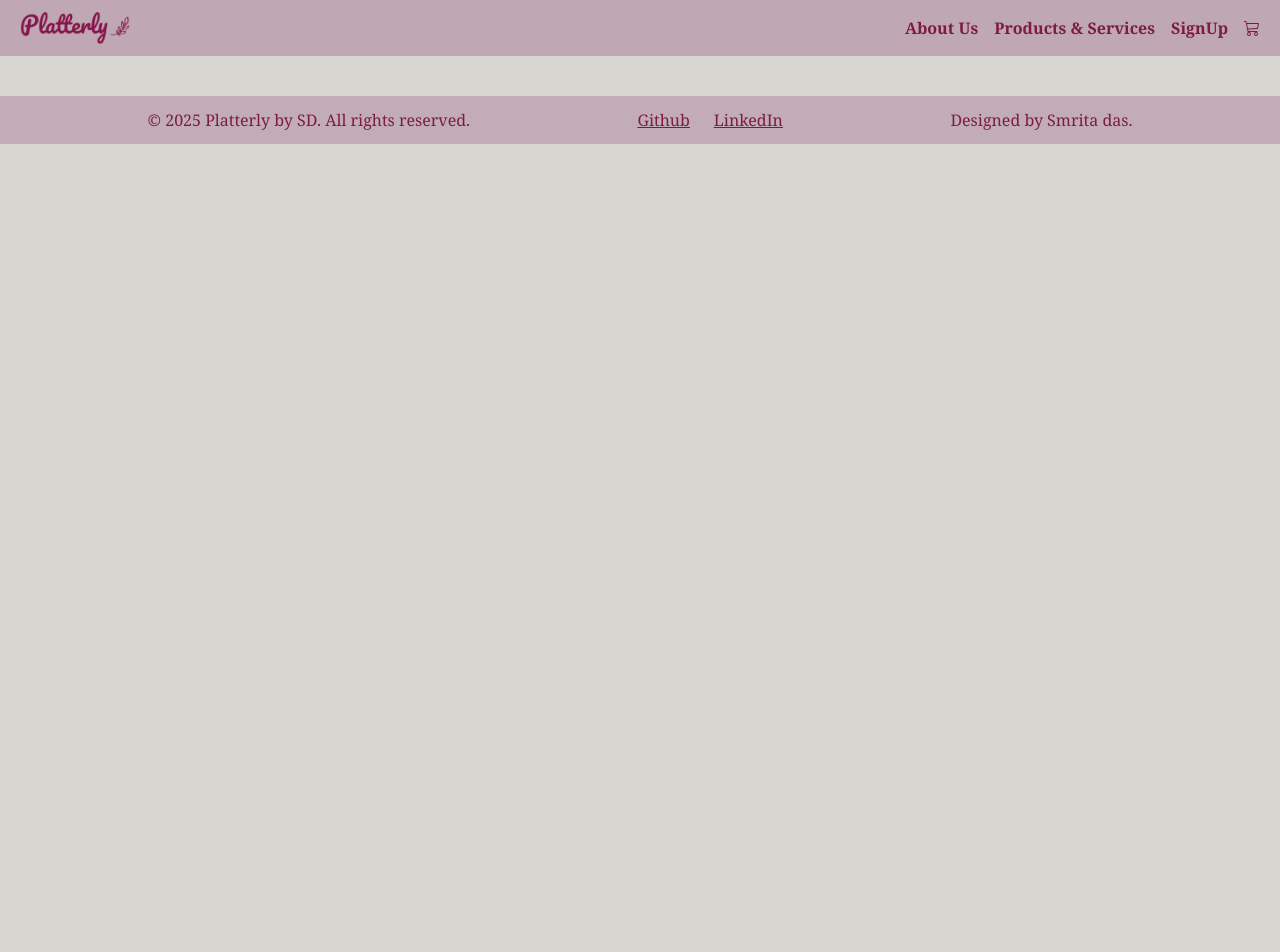
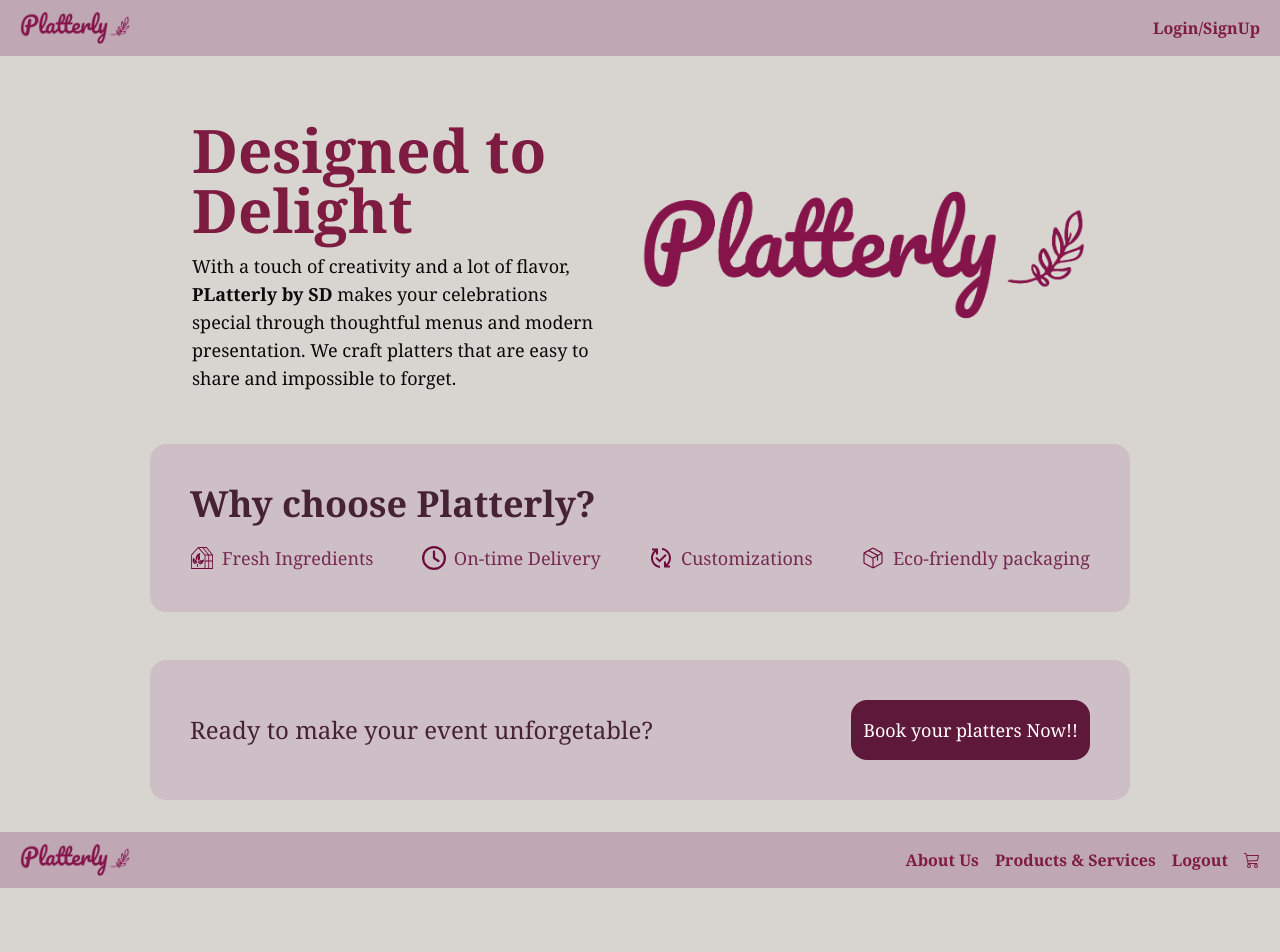
Before and after one commit to Smrita-Das/Platterly--Food-catering-app, a React (Vite) app: page /home in a window 1280 px wide. Shown: the top 952 px of the page. Before the commit the page ends 800 px from the top, so only its background shows below. Built offline with nearby package versions, Linux system fonts and the light colour scheme.

Commit message:
Installed Auth0 for authentication

```diff
--- a/package.json
+++ b/package.json
@@ -10,6 +10,7 @@
     "preview": "vite preview"
   },
   "dependencies": {
+    "@auth0/auth0-react": "^2.5.0",
     "@radix-ui/react-scroll-area": "^1.2.10",
     "@radix-ui/react-slot": "^1.2.3",
     "@tailwindcss/vite": "^4.1.13",
--- a/src/App.jsx
+++ b/src/App.jsx
@@ -1,30 +1,42 @@
 import React from 'react'
 import {Routes,Route,Link} from 'react-router-dom'
-import Navbar from './components/Navbar'
 import Products from './pages/Products'
 import Home from './pages/Home'
 import About from './pages/About'
+import Footer from './components/Footer'
 import Contact from './pages/Contact'
-import Footer from './components/Footer'
 import Menus from './pages/Menus'
 import Intro from './pages/Intro'
+import platerllyLOGO from './assets/platterly_Logo.png'
+import { GiGreenhouse } from 'react-icons/gi';
+import { FaRegClock } from 'react-icons/fa6';
+import { MdOutlinePublishedWithChanges } from 'react-icons/md';
+import { PiPackageLight } from 'react-icons/pi';
+import {useAuth0} from '@auth0/auth0-react'
 
 
 function App() {
+    const {user , isAuthenticated} =useAuth0();
+
   return (
     <>
 
+    {
+      isAuthenticated ? <Home/> : <Intro/>
+    }
 
-    <Navbar/>
+
+
     <Routes>
-      <Route path='/' element={<Home/>}/>
+      <Route path='/home' element={<Home/>}/>
       <Route path='/about' element={<About/>}/>
       <Route path='/contact' element={<Contact/>}/>
       <Route path='/products' element={<Products/>}/>
       <Route path='/menus' element={<Menus/>} />
       <Route path='/intro' element={<Intro/>}></Route>
     </Routes>
-    <Footer/>
+
+  <Footer/>
     </>
   )
 }
--- a/src/components/Navbar.jsx
+++ b/src/components/Navbar.jsx
@@ -2,8 +2,10 @@ import React from 'react'
 import {Link} from 'react-router-dom'
 import platerllyLOGO from '../assets/platterly_Logo.png'
 import { BsCart3 } from 'react-icons/bs';
+import {useAuth0} from '@auth0/auth0-react'
 
 function Navbar() {
+  const {user, logout} =useAuth0();
   return (
     <>
     <div className="sticky top-0 w-full bg-[#bfa7b3] text-[#000]">
@@ -15,7 +17,7 @@ function Navbar() {
         <div className='flex gap-4 items-center font-semibold text-[#7e1b41]'>
           <Link to='/about'>About Us</Link>
           <Link to='/products'>Products & Services</Link>
-          <Link>SignUp</Link>
+          <button className='cursor-pointer' onClick={e => logout()}>Logout</button>
           <div><BsCart3/></div>
         </div>
 
--- a/src/main.jsx
+++ b/src/main.jsx
@@ -1,16 +1,24 @@
-import { StrictMode } from 'react'
-import { createRoot } from 'react-dom/client'
-import './index.css'
-import App from './App.jsx'
-import { BrowserRouter } from 'react-router-dom'
-import ReactDOM from 'react-dom/client'
+import { StrictMode } from 'react';
+import { createRoot } from 'react-dom/client';
+import './index.css';
+import App from './App.jsx';
+import { BrowserRouter } from 'react-router-dom';
+import ReactDOM from 'react-dom/client';
+import { Auth0Provider } from '@auth0/auth0-react';
 
 
 
 ReactDOM.createRoot(document.getElementById('root')).render(
   <BrowserRouter>
     <StrictMode>
-       <App />
+      <Auth0Provider domain="dev-kwqiqy4yy7f3mcw3.us.auth0.com"
+    clientId="6n0qKjc3ZEe4s35LtuyUM2x86881ouzD"
+    authorizationParams={{
+      redirect_uri: window.location.origin
+    }}>
+           <App />
+      </Auth0Provider>
+
     </StrictMode>
   </BrowserRouter>
 );
--- a/src/pages/About.jsx
+++ b/src/pages/About.jsx
@@ -3,6 +3,7 @@ import Reviews from '../components/Reviews';
 import vid from '../assets/catering_vid.mp4'
 import TeamDetails from '../components/TeamDetails';
 import { ReactTyped } from "react-typed";
+import Navbar from '../components/Navbar';
 
 
 
@@ -108,6 +109,7 @@ const teamDetails = [
 function About() {
   return (
     <>
+    <Navbar/>
     <div id='top-sec' className="">
       <div className="relative w-full h-[400px] flex justify-end  bg-[#4a2035db] ">
         <video src={vid} className="h-full object-cover" playsInline loop autoPlay muted></video>
@@ -223,6 +225,7 @@ function About() {
           reviews.map(review=> <Reviews desc={review.review} date={review.date} img={review.img} name={review.name} prof={review.designation} />)
         }
       </div>
+
     </>
   )
 }
--- a/src/pages/Contact.jsx
+++ b/src/pages/Contact.jsx
@@ -5,6 +5,7 @@ import { AiOutlineMail } from 'react-icons/ai';
 import { FaInstagram } from 'react-icons/fa';
 import { FaWhatsapp } from 'react-icons/fa';
 import { FaFacebook } from 'react-icons/fa';
+import Navbar from '../components/Navbar';
 
 function Contact() {
 
@@ -27,6 +28,7 @@ function handleSubmit(e){
 
   return (
     <>
+    <Navbar/>
      <div className="mt-4 text-center">
       <h1 className=" text-5xl font-semibold text-[#4d192d]">Get in touch with <span className=''>Platterly</span></h1>
       <div className="text-lg py-2 text-[#4d192d]">We're here to help you with any inquiries and requests!</div>
--- a/src/pages/Home.jsx
+++ b/src/pages/Home.jsx
@@ -15,6 +15,7 @@ import { FaRegClock } from 'react-icons/fa6';
 import { MdOutlinePublishedWithChanges } from 'react-icons/md';
 import { PiPackageLight } from 'react-icons/pi';
 import { ReactTyped } from "react-typed";
+import Navbar from '../components/Navbar';
 
 
 function Home() {
@@ -29,6 +30,7 @@ const images = [
 
   return (
     <>
+    <Navbar/>
 <div className="mt-8  max-w-[960px] mx-auto bg-[] ">
 <div className="flex items-center p-8 gap-10">
   <div id='content' className="">
@@ -124,6 +126,7 @@ const images = [
 
     </div>
   </div>
+
     </>
   )
 }
--- a/src/pages/Intro.jsx
+++ b/src/pages/Intro.jsx
@@ -5,9 +5,12 @@ import { GiGreenhouse } from 'react-icons/gi';
 import { FaRegClock } from 'react-icons/fa6';
 import { MdOutlinePublishedWithChanges } from 'react-icons/md';
 import { PiPackageLight } from 'react-icons/pi';
+import {useAuth0} from '@auth0/auth0-react'
 
 
 function Intro() {
+  const {user , loginWithRedirect} =useAuth0();
+
   return (
     <>
     <div className="sticky top-0 w-full bg-[#bfa7b3] text-[#000]">
@@ -17,7 +20,7 @@ function Intro() {
               <Link to='/'><img src={platerllyLOGO} alt="" className="h-8 w-full object-contain" /></Link>
             </div>
             <div className='font-semibold text-[#7e1b41]'>
-
+                <button onClick={e => loginWithRedirect()} className='cursor-pointer'>Login/SignUp</button>
             </div>
          </div>
         </div>
@@ -64,6 +67,7 @@ function Intro() {
                   <h2 className="text-2xl text-[#452234]">Ready to make your event unforgetable?</h2>
                  <button className='bg-[#5e183a] text-white text-lg cursor-pointer px-3 py-4 rounded-2xl '>Book your platters Now!!</button>
            </div>
+
     </>
   )
 }
--- a/src/pages/Menus.jsx
+++ b/src/pages/Menus.jsx
@@ -1,5 +1,7 @@
 import React from 'react';
 import { Link } from 'react-router-dom';
+import Navbar from '../components/Navbar';
+
 
 const welcomeDrinks = [
   {
@@ -220,6 +222,7 @@ const desserts = [
 function Menus() {
   return (
     <>
+    <Navbar/>
      <h1 className="text-4xl text-center p-6 text-[#9f0c55db] font-bold"><span className=''>Welcome Drinks!🍸</span></h1>
     {
       <div className='w-full mt-2 flex gap-3'>
--- a/src/pages/Products.jsx
+++ b/src/pages/Products.jsx
@@ -6,6 +6,8 @@ import { GiGreenhouse } from 'react-icons/gi';
 import { FaRegClock } from 'react-icons/fa6';
 import { MdOutlinePublishedWithChanges } from 'react-icons/md';
 import { PiPackageLight } from 'react-icons/pi';
+import Navbar from '../components/Navbar';
+
 
 const images = [
   "https://images.unsplash.com/photo-1756395067293-0f7e5604fba3?w=500&auto=format&fit=crop&q=60&ixlib=rb-4.1.0&ixid=M3wxMjA3fDB8MHxzZWFyY2h8Mnx8Y2hpbmVzZSUyMGZvb2QlMjBwbGF0dGVyfGVufDB8MXwwfHx8MA%3D%3D", // food image 1
@@ -61,6 +63,7 @@ function Products() {
 
   return (
     <>
+    <Navbar/>
     <div className="flex mb-12 justify-between items-center ">
 
     <div className="w-1/2  px-5 mx-auto overflow-x-hidden  mt-8">
```
Also changed, not shown: 1 other file (tests, documents, lock files or other folders).
